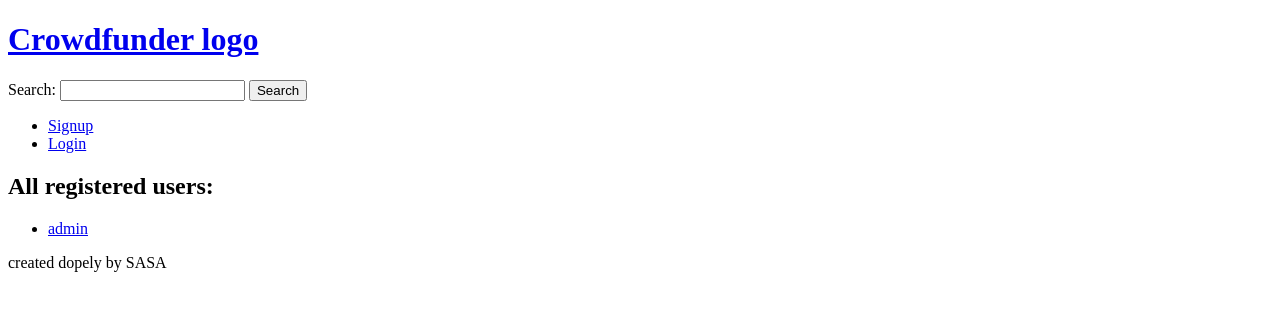
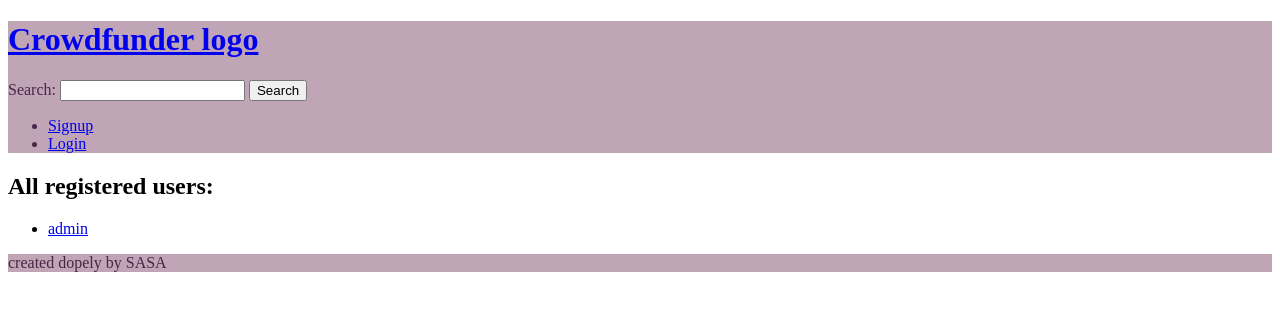
Before and after one commit to cudjoeab/Crowdfunder, a Django app: page /users in a window 1280 px wide. Shown: the top 311 px of the page. Run offline with Django 3.2, Linux system fonts and the light colour scheme; data comes from the database, SQL or seed files in the repository.

Commit message:
first stylings

```diff
--- a/crowdfunder/crowdfunder/static/crowdfunder.css
+++ /dev/null
@@ -1 +0,0 @@
-/* COLOR SCHEME */
--- /dev/null
+++ b/crowdfunder/crowdfunder/static/css/crowdfunder.css
@@ -0,0 +1,13 @@
+/* COLOR SCHEME */
+
+header {
+    background-color: rgba(130, 76, 113, 0.5);
+    color: rgba(74, 37, 69, 1);
+
+}
+
+footer {
+    background-color: rgba(130, 76, 113, 0.5);
+    color: rgba(74, 37, 69, 1);
+
+}
--- a/crowdfunder/crowdfunder/templates/base.html
+++ b/crowdfunder/crowdfunder/templates/base.html
@@ -1,10 +1,11 @@
+{% load static %}
 <!DOCTYPE html>
 <html lang="en">
 <head>
     <meta charset="UTF-8">
     <meta name="viewport" content="width=device-width, initial-scale=1.0">
     <meta http-equiv="X-UA-Compatible" content="ie=edge">
-    <link rel="stylesheet" href="crowdfunder.css">
+    <link rel="stylesheet" href="{% static 'css/crowdfunder.css' %}">
     <title>CrowdFunder</title>
 </head>
 <body>
```
